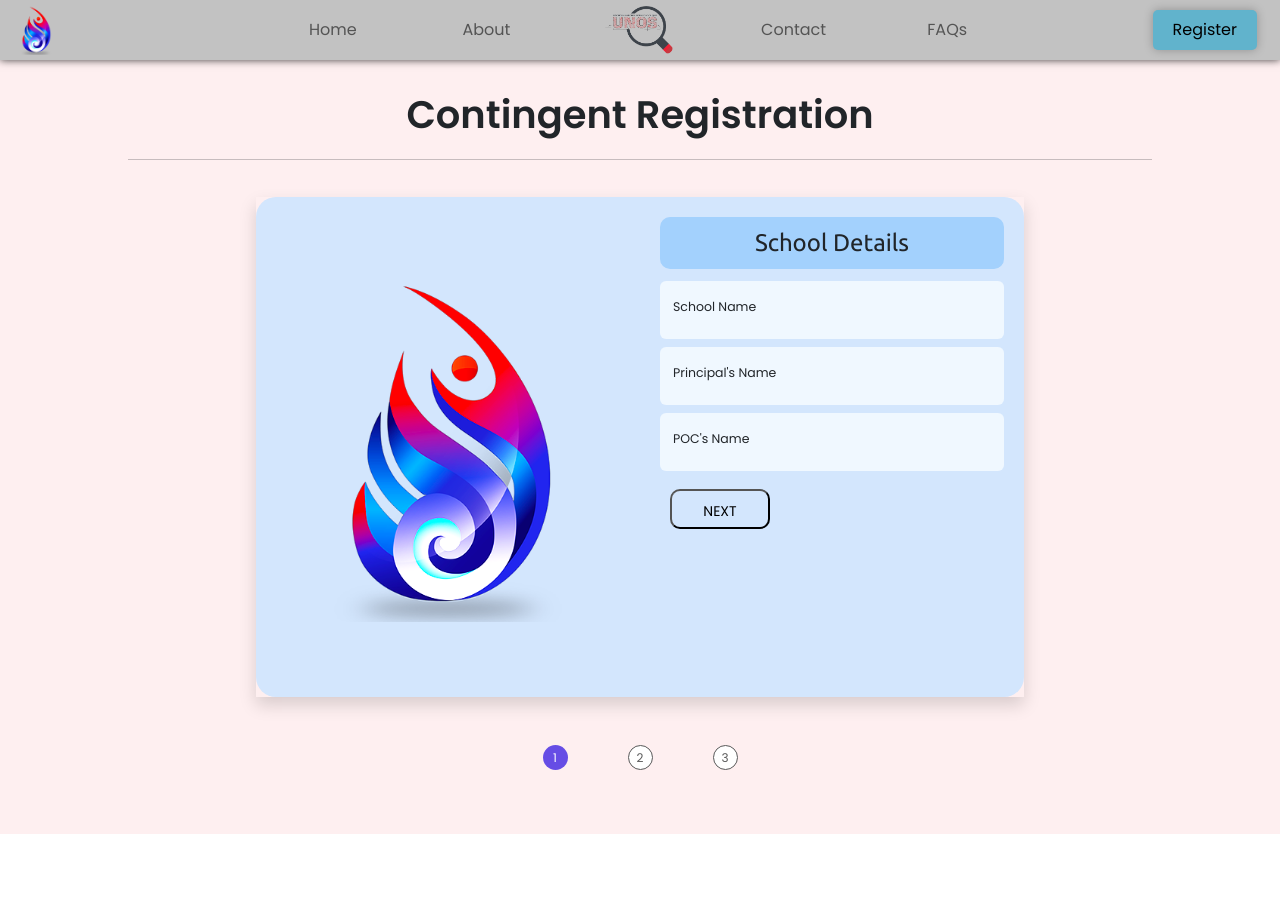
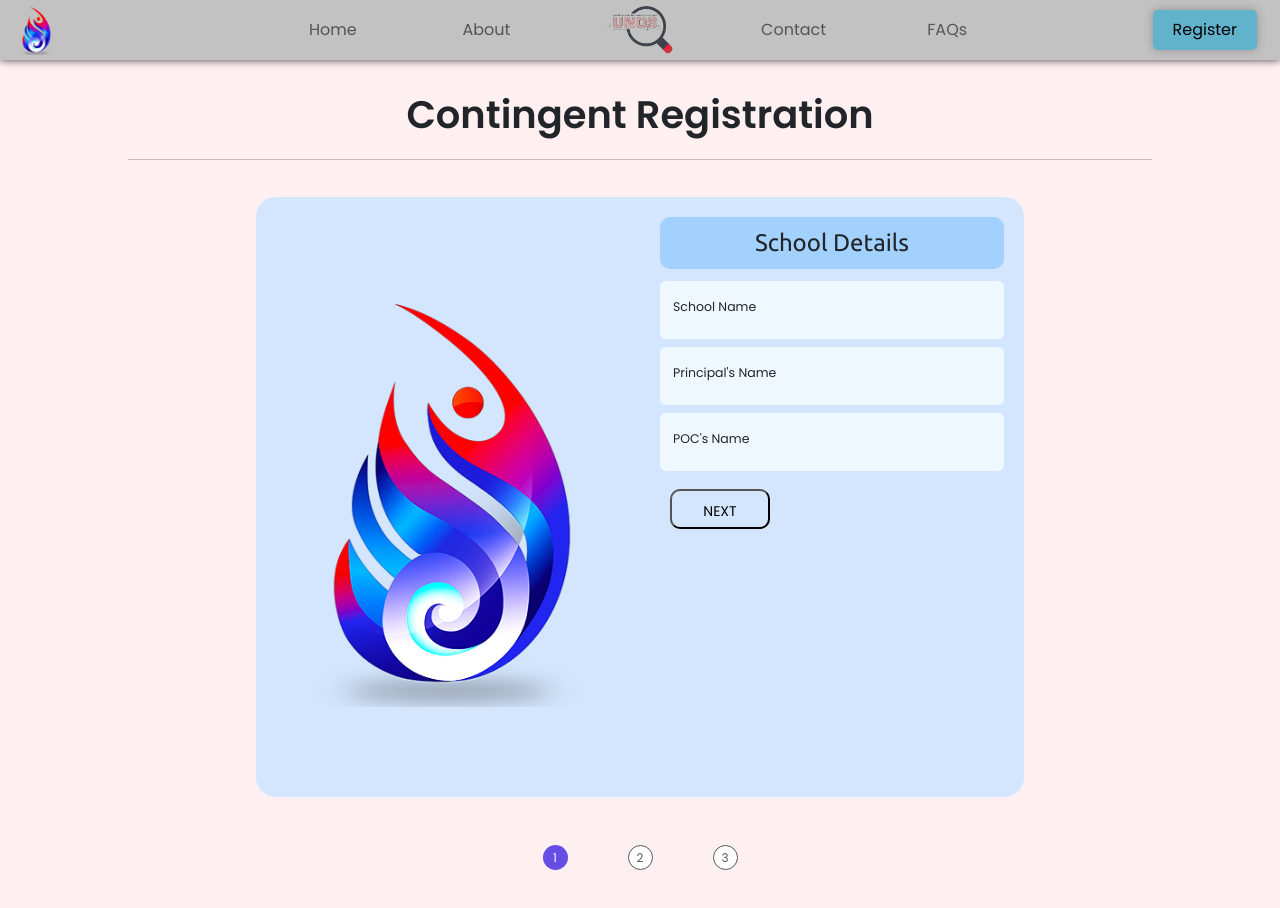
Before and after one commit to humayun-987/GuestRoomBookingSystem, a React (Create React App) app: page /contingentregister in a window 1280 px wide. Shown: the top 908 px of the page. Before the commit the page ends 834 px from the top, so only its background shows below. Built offline with nearby package versions, Linux system fonts and the light colour scheme.

Commit message:
Modified Registration Portal by increasing height

```diff
--- a/src/comp/RegistrationPortal/ContigentRegistration.jsx
+++ b/src/comp/RegistrationPortal/ContigentRegistration.jsx
@@ -156,7 +156,7 @@ const SchoolDetails = ({ nextStep, handleFormData, values, page }) => {
         <div className="container loginbox">
           <div className="row1">
             <div className="mx-auto">
-              <div className="registercard border-0 shadow my-5 con2">
+              <div className="registercard border-0 con2">
                 <div className="regimg">
                   <img src="/logo.png" alt="logo" className="reg-logo" />
                 </div>
@@ -301,7 +301,7 @@ const ContactDetails = ({
         <div className="container loginbox">
           <div className="row1">
             <div className="mx-auto">
-              <div className="registercard border-0 shadow rounded-3 my-5 con2">
+              <div className="registercard border-0 rounded-3 con2">
                 <div className="regimg">
                   <img src="/logo.png" alt="logo" className="reg-logo" />
                 </div>
@@ -514,7 +514,7 @@ const SchoolAddress = ({
         <div className="container loginbox">
           <div className="row1">
             <div className="mx-auto">
-              <div className="registercard border-0 shadow rounded-3 my-5 con2">
+              <div className="registercard border-0 rounded-3 con2">
                 <div className="regimg">
                   <img src="/logo.png" alt="logo" className="reg-logo" />
                 </div>
--- a/src/comp/RegistrationPortal/IndividualRegistration.jsx
+++ b/src/comp/RegistrationPortal/IndividualRegistration.jsx
@@ -153,7 +153,7 @@ const PersonalDetails = ({ nextStep, handleFormData, values, page }) => {
         <div className="container loginbox">
           <div className="row1">
             <div className="mx-auto">
-              <div className="registercard border-0 my-5 con2">
+              <div className="registercard border-0 con2">
                 <div className="regimg">
                   <img src="/logo.png" alt="logo" className="reg-logo" />
                 </div>
@@ -405,7 +405,7 @@ const ContactDetails = ({
         <div className="container loginbox">
           <div className="row1">
             <div className="mx-auto">
-              <div className="registercard border-0 shadow rounded-3 my-5 con2">
+              <div className="registercard border-0 rounded-3 con2">
                 <div className="regimg">
                   <img src="/logo.png" alt="logo" className="reg-logo" />
                 </div>
--- a/src/comp/RegistrationPortal/individual.css
+++ b/src/comp/RegistrationPortal/individual.css
@@ -108,8 +108,15 @@
 .registercard {
   display: -webkit-box;
   width: 60vw;
-  height: 500px;
-  box-shadow: 0 2px 4px rgba(0, 0, 0, 0.1);
+  height: 75vh;
+  margin-top: 3rem !important;
+  margin-bottom: 3rem !important;
+}
+
+@media (min-width:500px){
+  .registercard{
+    margin-bottom: 3rem !important;
+  }
 }
 
 .regimg {
@@ -166,15 +173,12 @@ form {
 
   .registercard{
     width: 70vw;
-
     height: fit-content;
-    box-shadow: 0 2px 4px rgba(0, 0, 0, 0.1);
   }
   .register-card-body {
     border-top-right-radius: 20px;
     border-bottom-right-radius: 20px;
     width: 100%;
-    height: 550px;
     margin: 0;
     min-height: 400px;
   }
@@ -204,7 +208,6 @@ form {
 
   .registercard{
     width: 90vw;
-    box-shadow: 0 2px 4px rgba(0, 0, 0, 0.1);
   }
   .register-card-body {
     border-radius: 20px;
```
